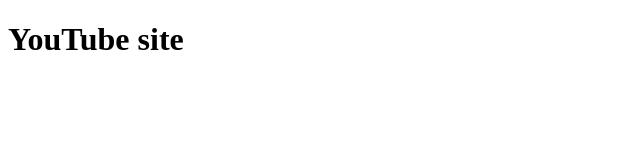
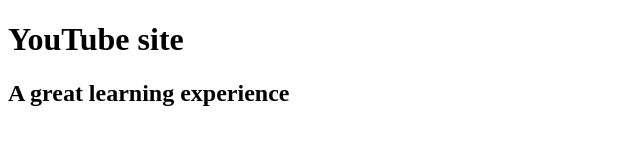
Before and after one commit to MEKXZY/YouTube-Project, a plain HTML site: page index.html in a window 1280 px wide. Shown: the whole page, without its empty margins (0-640 px from the left). Drawn offline with Linux system fonts and the light colour scheme.

Commit message:
added h2 element

```diff
--- a/index.html
+++ b/index.html
@@ -8,5 +8,6 @@
 </head>
 <body>
     <h1>YouTube site</h1>
+    <h2>A great learning experience</h2>
 </body>
 </html>
```
